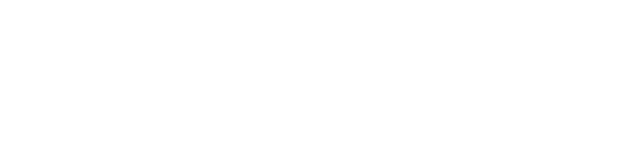
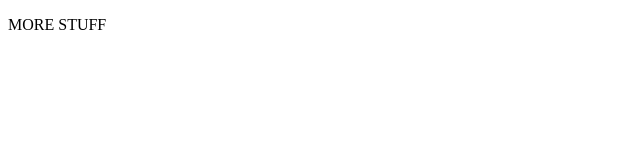
Before and after one commit to lauraturk/github-intro, a plain HTML site: page index.html in a window 1280 px wide. Shown: the whole page, without its empty margins (0-640 px from the left). Drawn offline with Linux system fonts and the light colour scheme.

Commit message:
Add paragraph

```diff
--- a/index.html
+++ b/index.html
@@ -4,7 +4,7 @@
 		<title>this is a title</title>
 	</head>
 	<body>
-
+		<p>MORE STUFF</p>
 	</body>
 
 
```
